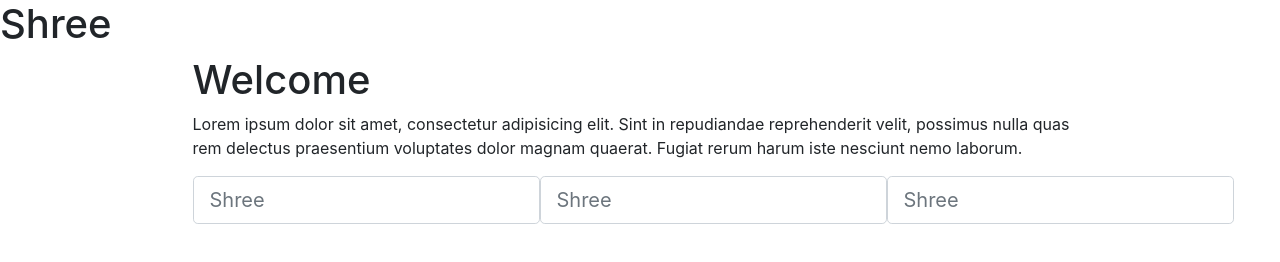
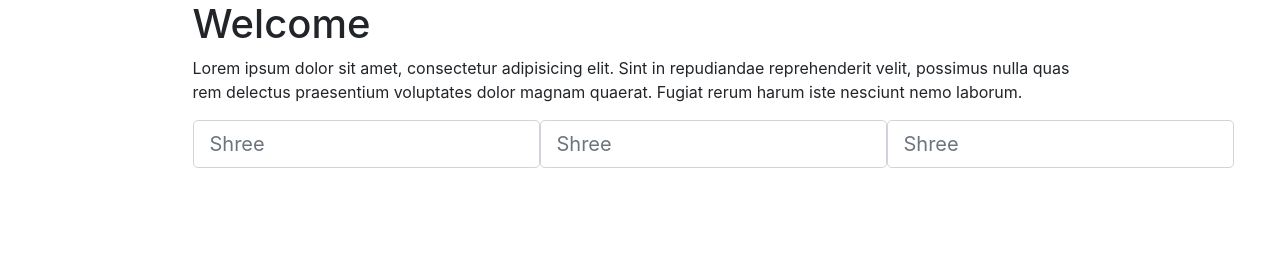
Before and after one commit to ShreelekhyaG/Git_checking_2, a plain HTML site: page index.html in a window 1280 px wide. Drawn offline with nearby package versions, Linux system fonts and the light colour scheme.

Commit message:
Revert "shree" sad This reverts commit db0fb6707b63254ad362685adfb00c52bc863f3f.

```diff
--- a/index.html
+++ b/index.html
@@ -9,7 +9,6 @@
     <link rel="stylesheet" href="../node_modules/bootstrap/dist/css/bootstrap.min.css" >
 
     <title>Hello, world!</title>
-<h1>Shree</h1>
   </head>
   <body>
     <section id="cover">
```
